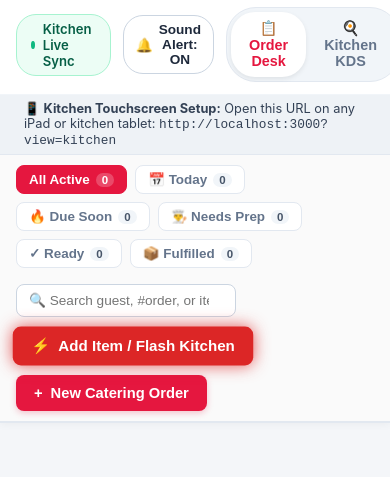
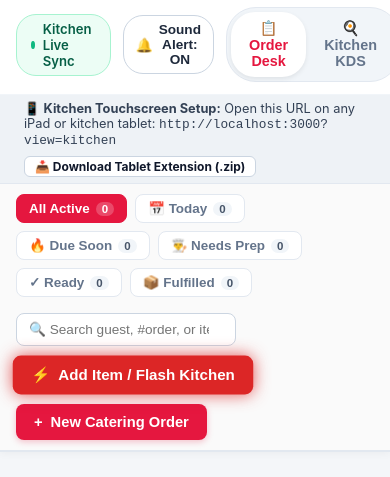
Before and after one commit to jruble-7027/kds, a browser extension: page public/index.html in a window 390 px wide. Shown: the part 54-531 px from the top of the page. Drawn offline with Linux system fonts and the light colour scheme; no server answers.

Commit message:
Add tablet companion extension zip and download link

```diff
--- a/public/index.html
+++ b/public/index.html
@@ -45,8 +45,11 @@
     </div>
 
     <!-- Network Info Banner (for kitchen tablet connection) -->
-    <div id="local-ip-banner" style="background: #EEF2F6; padding: 6px 24px; font-size: 0.8rem; color: #334155; border-bottom: 1px solid #E2E8F0; display: flex; align-items: center; justify-content: space-between;">
+    <div id="local-ip-banner" style="background: #EEF2F6; padding: 6px 24px; font-size: 0.8rem; color: #334155; border-bottom: 1px solid #E2E8F0; display: flex; align-items: center; justify-content: space-between; flex-wrap: wrap; gap: 8px;">
       <span>📱 <strong>Kitchen Touchscreen Setup:</strong> Open this URL on any iPad or kitchen tablet: <code>http://localhost:3000?view=kitchen</code></span>
+      <a href="kds-companion-extension.zip" download class="btn-card-action" style="padding: 2px 10px; font-size: 0.75rem; text-decoration: none; background: #FFF; color: #0F172A; border-color: #CBD5E1; font-weight: 700;">
+        📥 Download Tablet Extension (.zip)
+      </a>
     </div>
 
     <!-- Subbar: Filters, Search & Fast Action Buttons -->
```
Also changed, not shown: 1 other file.
